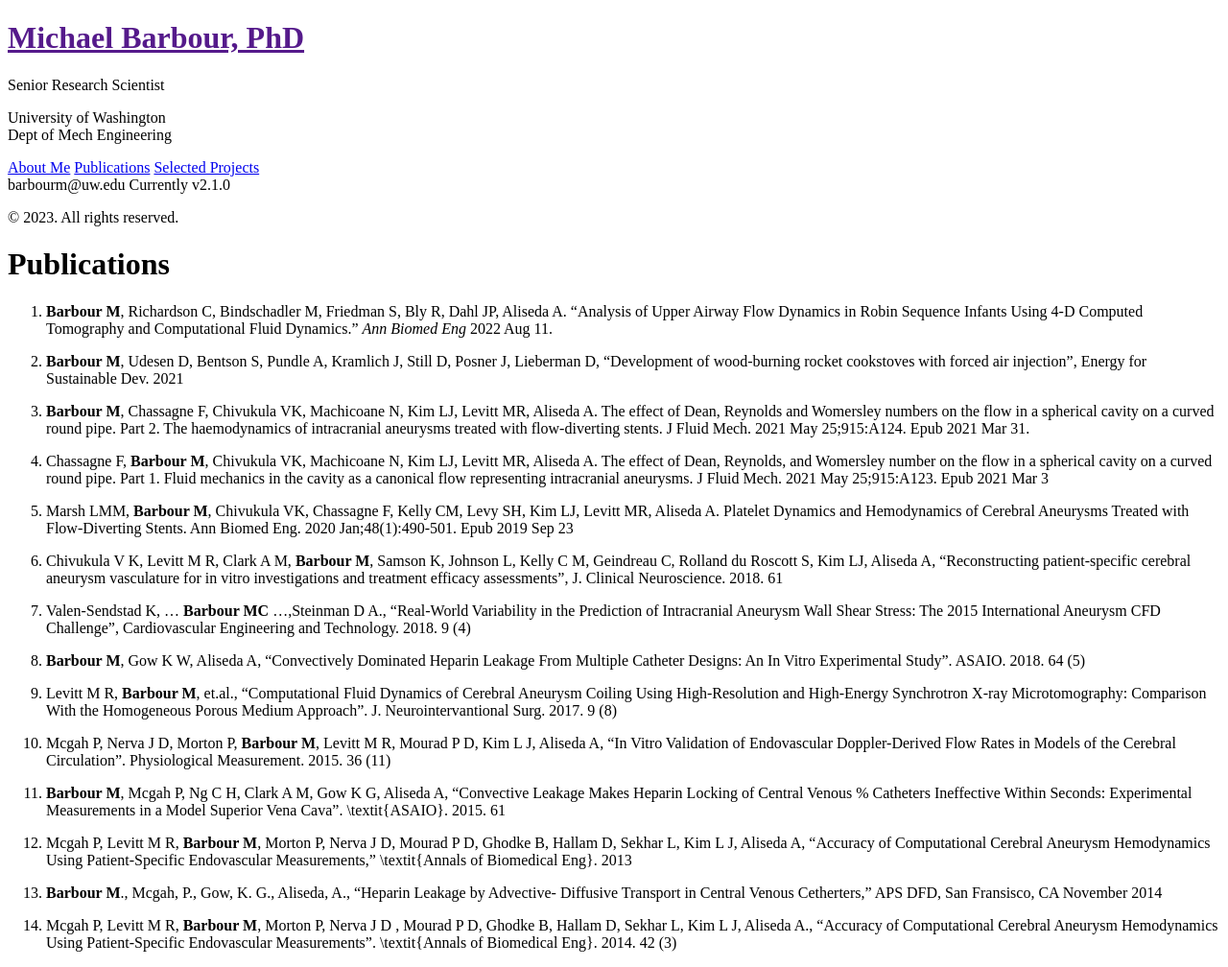
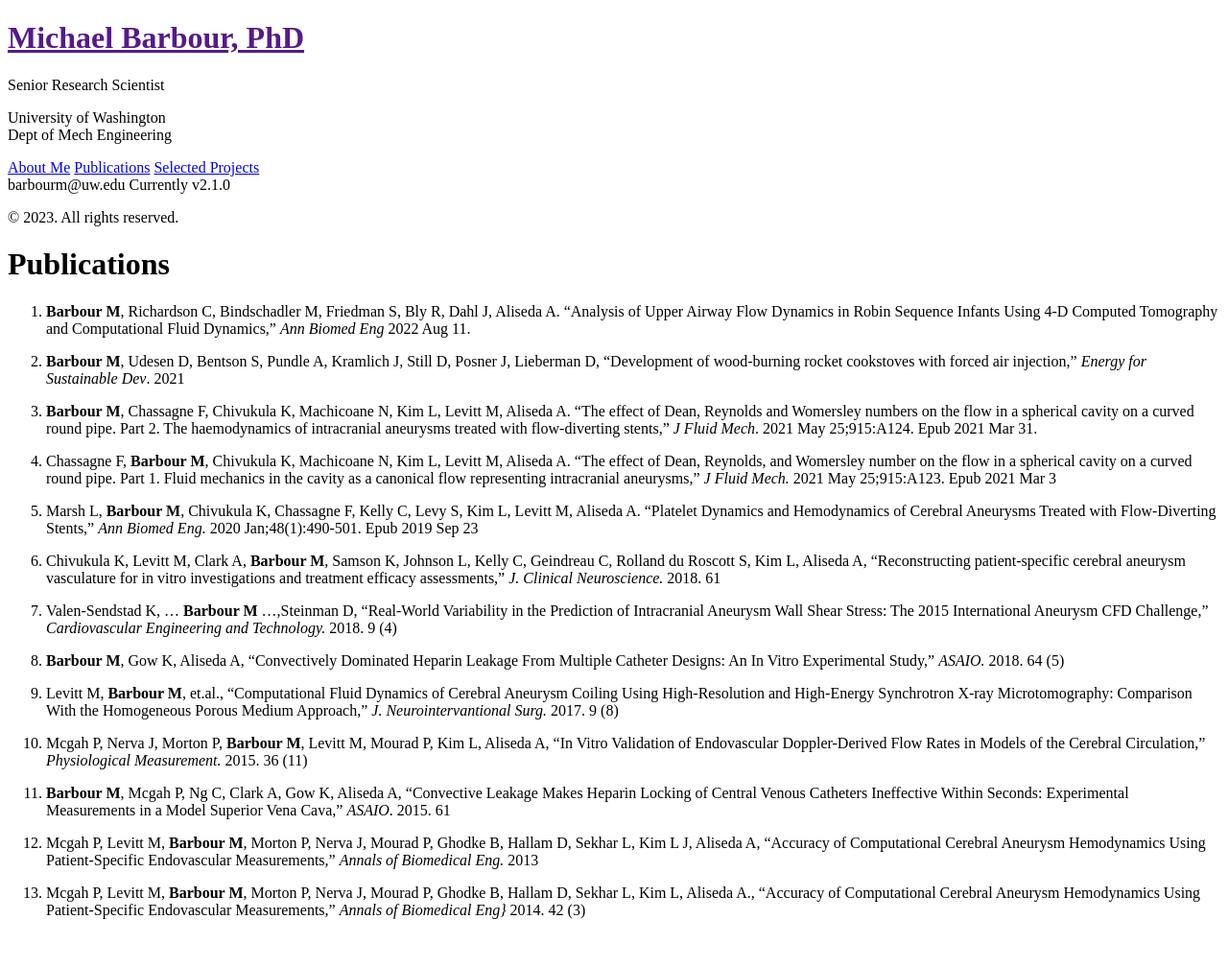
Before and after one commit to mc-barbour/personal_website, a Jekyll site: the page built from pub_list.md, in a window 1280 px wide. Shown: the whole page at 96% size. Built offline with Jekyll 4.4.1, drawn with Linux system fonts in a browser that asks for light colours; after the commit the page ends 974 px from its top, so only the background shows below that.

Commit message:
copy changes

```diff
--- a/pub_list.md
+++ b/pub_list.md
@@ -5,33 +5,29 @@ title: Publications
 
 
 
-1. **Barbour M**, Richardson C, Bindschadler M, Friedman S, Bly R, Dahl JP, Aliseda A. "Analysis of Upper Airway Flow Dynamics in Robin Sequence Infants Using 4-D Computed Tomography and Computational Fluid Dynamics." *Ann Biomed Eng* 2022 Aug 11.
+1. **Barbour M**, Richardson C, Bindschadler M, Friedman S, Bly R, Dahl J, Aliseda A. "Analysis of Upper Airway Flow Dynamics in Robin Sequence Infants Using 4-D Computed Tomography and Computational Fluid Dynamics," *Ann Biomed Eng* 2022 Aug 11.
 
-2. **Barbour M**, Udesen D, Bentson S, Pundle A, Kramlich J, Still D, Posner J, Lieberman D, "Development of wood-burning rocket cookstoves with forced air injection", Energy for Sustainable Dev. 2021
+2. **Barbour M**, Udesen D, Bentson S, Pundle A, Kramlich J, Still D, Posner J, Lieberman D, "Development of wood-burning rocket cookstoves with forced air injection," *Energy for Sustainable Dev*. 2021
 
-3. **Barbour M**, Chassagne F, Chivukula VK, Machicoane N, Kim LJ, Levitt MR, Aliseda A. The effect of Dean, Reynolds and Womersley numbers on the flow in a spherical cavity on a curved round pipe. Part 2. The haemodynamics of intracranial aneurysms treated with flow-diverting stents. J Fluid Mech. 2021 May 25;915:A124. Epub 2021 Mar 31.
+3. **Barbour M**, Chassagne F, Chivukula K, Machicoane N, Kim L, Levitt M, Aliseda A. "The effect of Dean, Reynolds and Womersley numbers on the flow in a spherical cavity on a curved round pipe. Part 2. The haemodynamics of intracranial aneurysms treated with flow-diverting stents," *J Fluid Mech*. 2021 May 25;915:A124. Epub 2021 Mar 31.
 
-4. Chassagne F, **Barbour M**, Chivukula VK, Machicoane N, Kim LJ, Levitt MR, Aliseda A. The effect of Dean, Reynolds, and Womersley number on the flow in a spherical cavity on a curved round pipe. Part 1. Fluid mechanics in the cavity as a canonical flow representing intracranial aneurysms. J Fluid Mech. 2021 May 25;915:A123. Epub 2021 Mar 3
+4. Chassagne F, **Barbour M**, Chivukula K, Machicoane N, Kim L, Levitt M, Aliseda A. "The effect of Dean, Reynolds, and Womersley number on the flow in a spherical cavity on a curved round pipe. Part 1. Fluid mechanics in the cavity as a canonical flow representing intracranial aneurysms," *J Fluid Mech.* 2021 May 25;915:A123. Epub 2021 Mar 3
 
-5. Marsh LMM, **Barbour M**, Chivukula VK, Chassagne F, Kelly CM, Levy SH, Kim LJ, Levitt MR, Aliseda A. Platelet Dynamics and Hemodynamics of Cerebral Aneurysms Treated with Flow-Diverting Stents. Ann Biomed Eng. 2020 Jan;48(1):490-501. Epub 2019 Sep 23
+5. Marsh L, **Barbour M**, Chivukula K, Chassagne F, Kelly C, Levy S, Kim L, Levitt M, Aliseda A. "Platelet Dynamics and Hemodynamics of Cerebral Aneurysms Treated with Flow-Diverting Stents," *Ann Biomed Eng.* 2020 Jan;48(1):490-501. Epub 2019 Sep 23
 
-6. Chivukula V K, Levitt M R, Clark A M, **Barbour M**, Samson K, Johnson L, Kelly C M, Geindreau C, Rolland du Roscott S, Kim LJ, Aliseda A, "Reconstructing patient-specific cerebral aneurysm vasculature for in vitro investigations and treatment efficacy assessments", J. Clinical Neuroscience. 2018. 61
+6. Chivukula K, Levitt M, Clark A, **Barbour M**, Samson K, Johnson L, Kelly C, Geindreau C, Rolland du Roscott S, Kim L, Aliseda A, "Reconstructing patient-specific cerebral aneurysm vasculature for in vitro investigations and treatment efficacy assessments," *J. Clinical Neuroscience.* 2018. 61
 
-7. Valen-Sendstad K, ... **Barbour MC** ...,Steinman D A., "Real-World Variability in the Prediction of Intracranial Aneurysm Wall Shear Stress: The 2015 International Aneurysm CFD Challenge", Cardiovascular Engineering and Technology. 2018. 9 (4)
+7. Valen-Sendstad K, ... **Barbour M** ...,Steinman D, "Real-World Variability in the Prediction of Intracranial Aneurysm Wall Shear Stress: The 2015 International Aneurysm CFD Challenge," *Cardiovascular Engineering and Technology.* 2018. 9 (4)
 
-8. **Barbour M**, Gow K W, Aliseda A, "Convectively Dominated Heparin Leakage From Multiple Catheter Designs: An In Vitro Experimental
-Study". ASAIO. 2018. 64 (5)
+8. **Barbour M**, Gow K, Aliseda A, "Convectively Dominated Heparin Leakage From Multiple Catheter Designs: An In Vitro Experimental Study," *ASAIO.* 2018. 64 (5)
 
-9. Levitt M R, **Barbour M**, et.al., "Computational Fluid Dynamics of Cerebral Aneurysm Coiling Using High-Resolution and High-Energy
-Synchrotron X-ray Microtomography: Comparison With the Homogeneous Porous Medium Approach". J. Neurointervantional Surg. 2017. 9 (8)
+9. Levitt M, **Barbour M**, et.al., "Computational Fluid Dynamics of Cerebral Aneurysm Coiling Using High-Resolution and High-Energy Synchrotron X-ray Microtomography: Comparison With the Homogeneous Porous Medium Approach," *J. Neurointervantional Surg.* 2017. 9 (8)
 
-10. Mcgah P, Nerva J D, Morton P, **Barbour M**, Levitt M R, Mourad P D, Kim L J, Aliseda A, "In Vitro Validation of Endovascular Doppler-Derived Flow Rates in Models of the Cerebral Circulation". Physiological Measurement. 2015. 36 (11)
+10. Mcgah P, Nerva J, Morton P, **Barbour M**, Levitt M, Mourad P, Kim L, Aliseda A, "In Vitro Validation of Endovascular Doppler-Derived Flow Rates in Models of the Cerebral Circulation," *Physiological Measurement.* 2015. 36 (11)
 
-11. **Barbour M**, Mcgah P, Ng C H, Clark A M, Gow K G, Aliseda A, "Convective Leakage Makes Heparin Locking of Central Venous
-% Catheters Ineffective Within Seconds: Experimental Measurements in a Model Superior Vena Cava". \textit{ASAIO}. 2015. 61
+11. **Barbour M**, Mcgah P, Ng C, Clark A, Gow K, Aliseda A, "Convective Leakage Makes Heparin Locking of Central Venous
+ Catheters Ineffective Within Seconds: Experimental Measurements in a Model Superior Vena Cava," *ASAIO*. 2015. 61
 
-12. Mcgah P, Levitt M R, **Barbour M**, Morton P, Nerva J D, Mourad P D, Ghodke B, Hallam D, Sekhar L, Kim L J, Aliseda A, "Accuracy of Computational Cerebral Aneurysm Hemodynamics Using Patient-Specific Endovascular Measurements," \textit{Annals of Biomedical Eng}. 2013
+12. Mcgah P, Levitt M, **Barbour M**, Morton P, Nerva J, Mourad P, Ghodke B, Hallam D, Sekhar L, Kim L J, Aliseda A, "Accuracy of Computational Cerebral Aneurysm Hemodynamics Using Patient-Specific Endovascular Measurements," *Annals of Biomedical Eng.* 2013
 
-13. **Barbour M**., Mcgah, P., Gow, K. G., Aliseda, A., “Heparin Leakage by Advective- Diffusive Transport in Central Venous Cetherters,” APS DFD, San Fransisco, CA November 2014
-
-14. Mcgah P, Levitt M R, **Barbour M**, Morton P, Nerva J D , Mourad P D, Ghodke B, Hallam D, Sekhar L, Kim L J, Aliseda A., "Accuracy of Computational Cerebral Aneurysm Hemodynamics Using Patient-Specific Endovascular Measurements". \textit{Annals of Biomedical Eng}. 2014. 42 (3)
+13. Mcgah P, Levitt M, **Barbour M**, Morton P, Nerva J, Mourad P, Ghodke B, Hallam D, Sekhar L, Kim L, Aliseda A., "Accuracy of Computational Cerebral Aneurysm Hemodynamics Using Patient-Specific Endovascular Measurements," *Annals of Biomedical Eng}* 2014. 42 (3)
```
Also changed, not shown: about_me.md (+1 -1 lines), selected_projects.md (+6 -6 lines).
